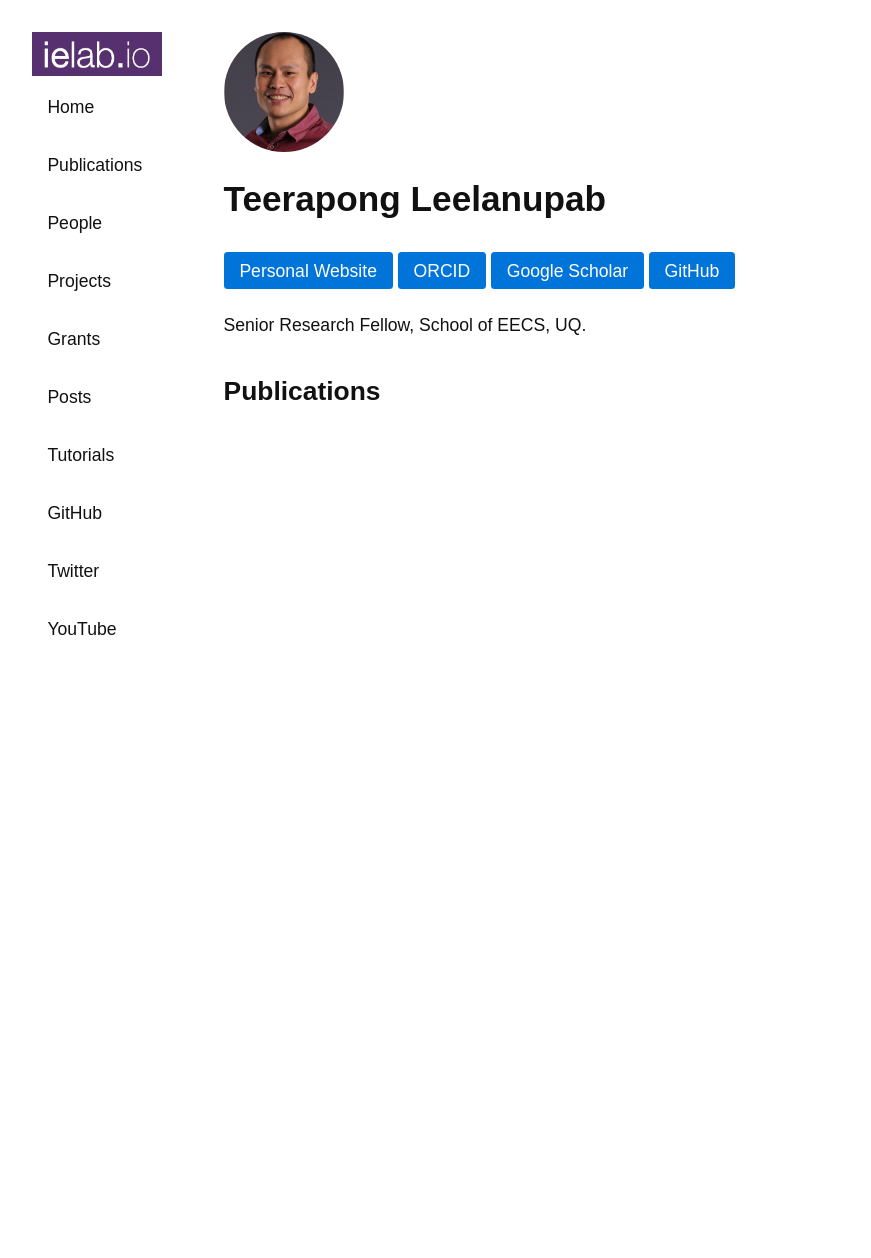
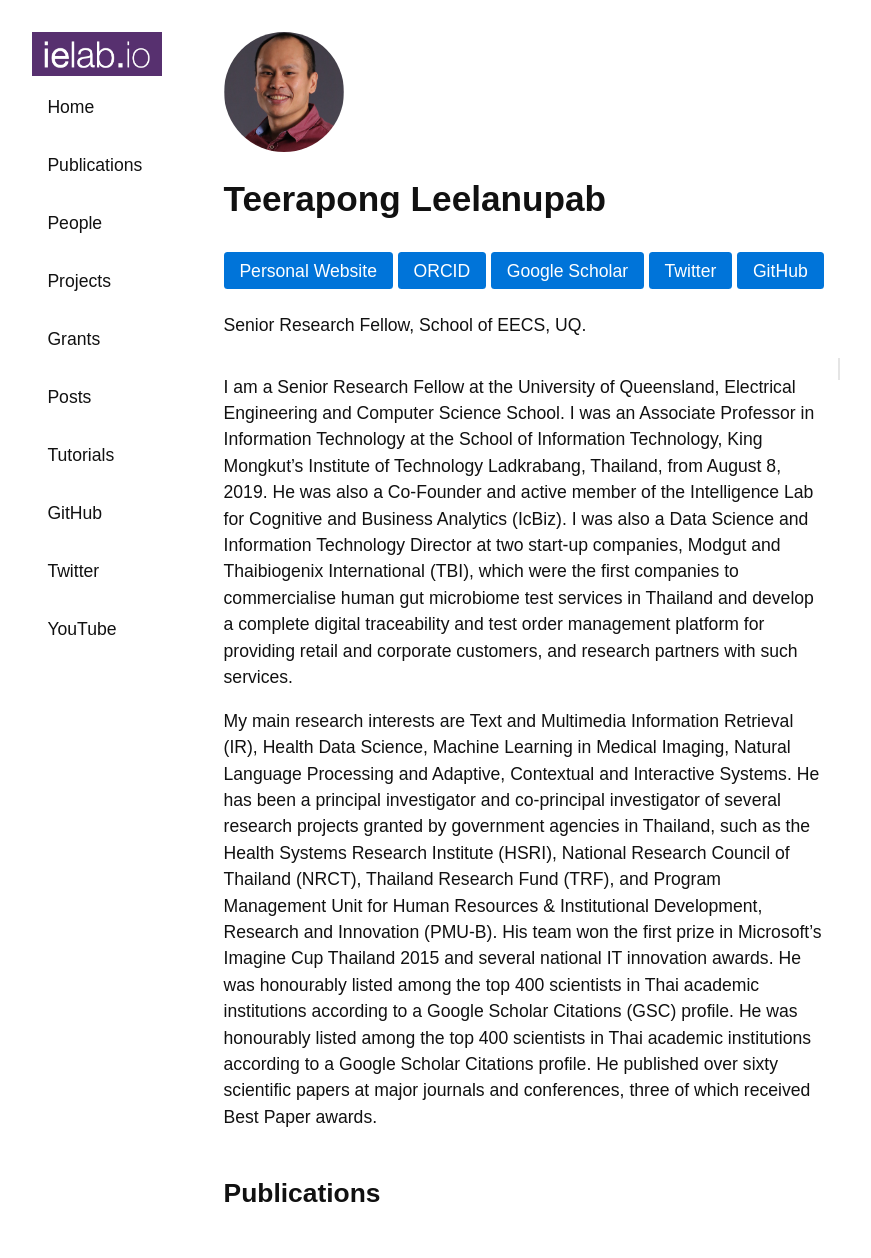
Before and after one commit to ielab/ielab.github.io, a Jekyll site: the page built from _people/teerapong-leelanupab.md, in a window 1280 px wide. Shown: the whole page, without its empty margins (139-1010 px from the left). Built offline with Jekyll 4.4.1, drawn with Linux system fonts in a browser that asks for light colours; comment, search, counter and statistics services are not loaded; before the commit the page ends 932 px from its top, so only the background shows below that.

Commit message:
Update teerapong-leelanupab.md

```diff
--- a/_people/teerapong-leelanupab.md
+++ b/_people/teerapong-leelanupab.md
@@ -9,3 +10,7 @@
 role: Staff
 description: Senior Research Fellow, School of EECS, UQ.
 ---
+
+I am a Senior Research Fellow at the University of Queensland, Electrical Engineering and Computer Science School. I was an Associate Professor in Information Technology at the School of Information Technology, King Mongkut’s Institute of Technology Ladkrabang, Thailand, from August 8, 2019. He was also a Co-Founder and active member of the Intelligence Lab for Cognitive and Business Analytics (IcBiz). I was also a Data Science and Information Technology Director at two start-up companies, Modgut and Thaibiogenix International (TBI), which were the first companies to commercialise human gut microbiome test services in Thailand and develop a complete digital traceability and test order management platform for providing retail and corporate customers, and research partners with such services.
+
+My main research interests are Text and Multimedia Information Retrieval (IR), Health Data Science, Machine Learning in Medical Imaging, Natural Language Processing and Adaptive, Contextual and Interactive Systems. He has been a principal investigator and co-principal investigator of several research projects granted by government agencies in Thailand, such as the Health Systems Research Institute (HSRI), National Research Council of Thailand (NRCT), Thailand Research Fund (TRF), and Program Management Unit for Human Resources & Institutional Development, Research and Innovation (PMU-B). His team won the first prize in Microsoft’s Imagine Cup Thailand 2015 and several national IT innovation awards. He was honourably listed among the top 400 scientists in Thai academic institutions according to a Google Scholar Citations (GSC) profile. He was honourably listed among the top 400 scientists in Thai academic institutions according to a Google Scholar Citations profile. He published over sixty scientific papers at major journals and conferences, three of which received Best Paper awards.
```
Also changed, not shown: other parts of _people/teerapong-leelanupab.md (+2 -1 lines).
